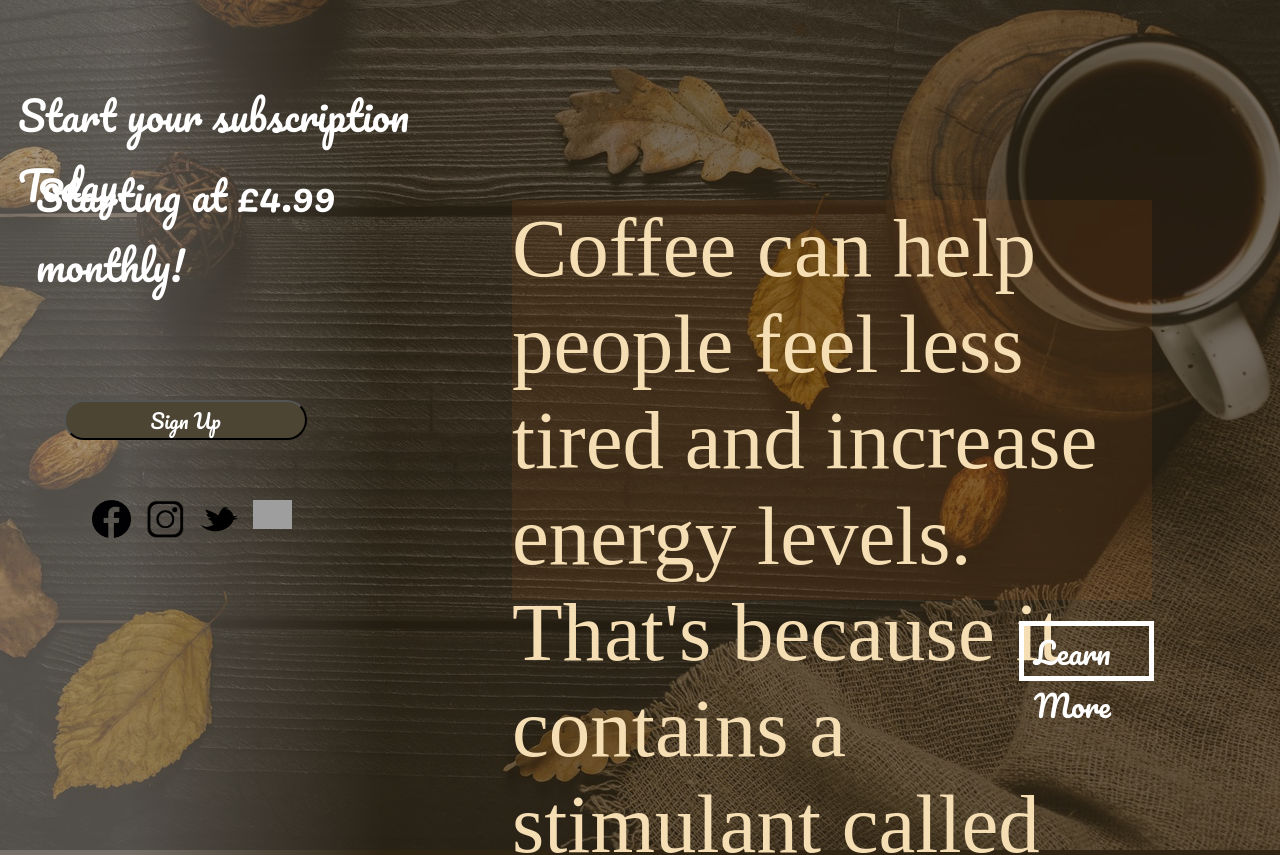
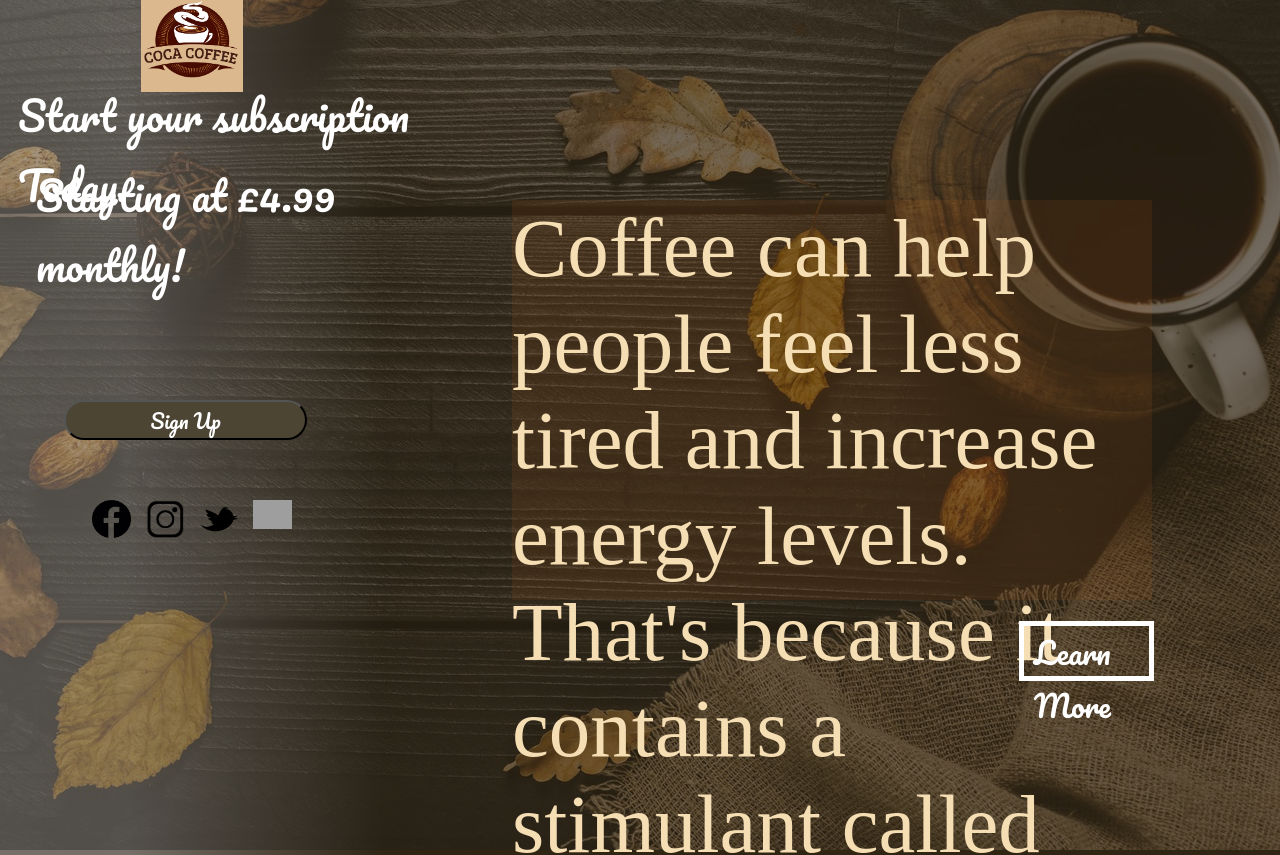
Before and after one commit to MohammedUsman-hub/coffee-subscription-landing-page, a React (Create React App) app in the folder coffee-sub/: page / in a window 1280 px wide. Shown: the top 855 px of the page. Built offline with nearby package versions, Linux system fonts and the light colour scheme; grey boxes are pictures that could not be loaded; a web font is replaced by a local one.

Commit message:
changing logo

```diff
--- a/coffee-sub/src/index.css
+++ b/coffee-sub/src/index.css
@@ -17,12 +17,12 @@ html, body{
 
 /* Top left logo */
 .logo{
-  width: 60px;
+  width: 8%;
   display:flex;
   justify-content: baseline;
   position: absolute;
-  bottom: 55pc;
-  left: 10px;
+  bottom: 48pc;
+  left: 11%;
 }
 .nav-bar{ /* logo div */
   display: flex;
@@ -183,7 +183,7 @@ html, body{
   position: absolute;
   width: 5%;
   left: -3%;
-  transition: .7s ease;
+  transition: .2s ease;
 }
 .fb:hover{
   transform: scale(0.8);
@@ -193,7 +193,7 @@ html, body{
   position: absolute;
   width: 5%;
   left: 4%;
-  transition: .7s ease;
+  transition: .2s ease;
 }
 .insta:hover{
   transform: scale(0.8);
@@ -203,7 +203,7 @@ html, body{
   position: absolute;
   width: 5%;
   left: 11%;
-  transition: .7s ease;
+  transition: .2s ease;
 }
 .tw:hover{
   transform: scale(0.8);
@@ -213,7 +213,7 @@ html, body{
   position: absolute;
   width: 5%;
   left: 18%;
-  transition: .7s ease;
+  transition: .2s ease;
 }
 .email:hover{
   transform: scale(0.8);
```
